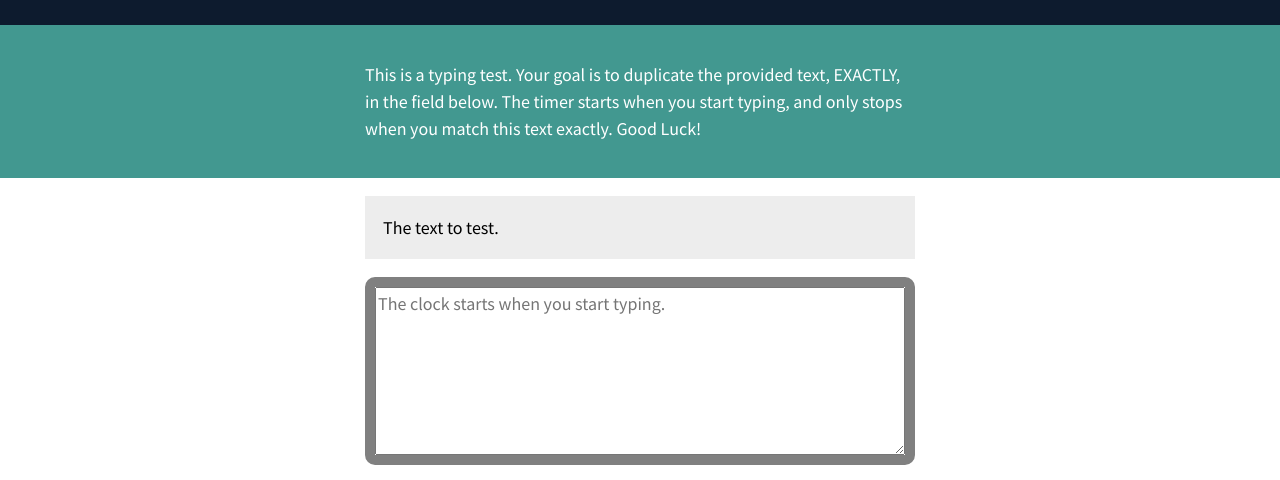
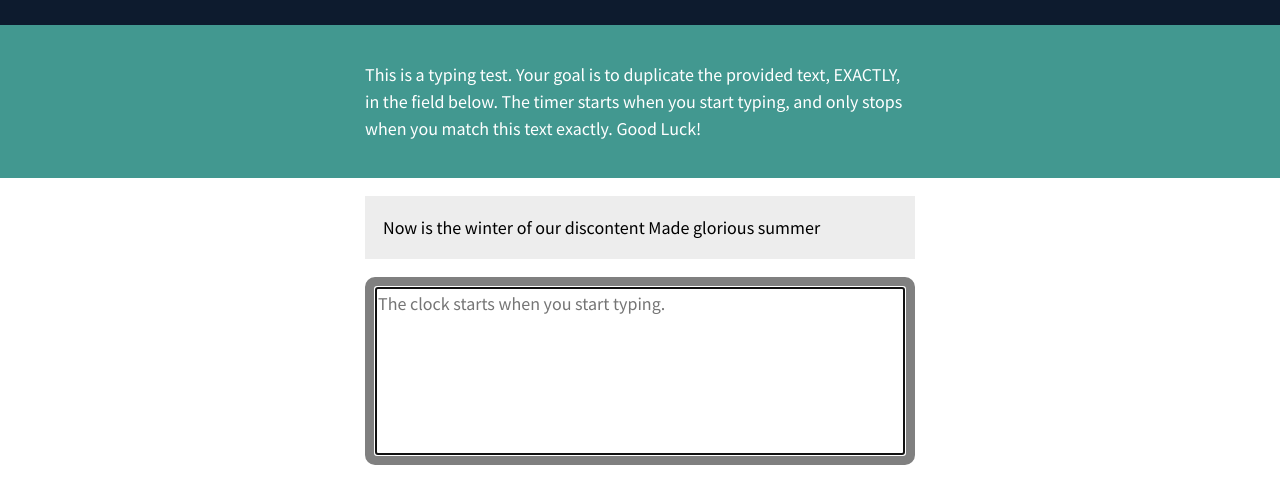
Before and after one commit to ralymuhif/Typing-Speed-Test, a plain HTML site: page index.html in a window 1280 px wide. Shown: the part 113-593 px from the top of the page. Drawn offline with Linux system fonts and the light colour scheme.

Commit message:
Added a new paraghraph

```diff
--- a/index.html
+++ b/index.html
@@ -11,6 +11,7 @@
       media="all"
     />
     <link rel="stylesheet" href="style.css" />
+    <script src="script.js" defer></script>
   </head>
   <body>
     <header class="masthead">
@@ -27,7 +28,7 @@
       <!-- .intro -->
       <section class="test-area">
         <div id="origin-text">
-          <p>The text to test.</p>
+          <p>Now is the winter of our discontent Made glorious summer</p>
         </div>
         <!-- #origin-text -->
 
@@ -37,6 +38,7 @@
             name="textarea"
             rows="6"
             placeholder="The clock starts when you start typing."
+            autofocus
           ></textarea>
         </div>
         <!-- .test-wrapper -->
@@ -52,6 +54,5 @@
       </section>
       <!-- .test-area -->
     </main>
-    <script src="script.js"></script>
   </body>
 </html>
--- a/style.css
+++ b/style.css
@@ -158,6 +158,7 @@ body {
 
 .test-wrapper textarea {
   flex: 1;
+  resize: none;
 }
 
 .meta {
```
